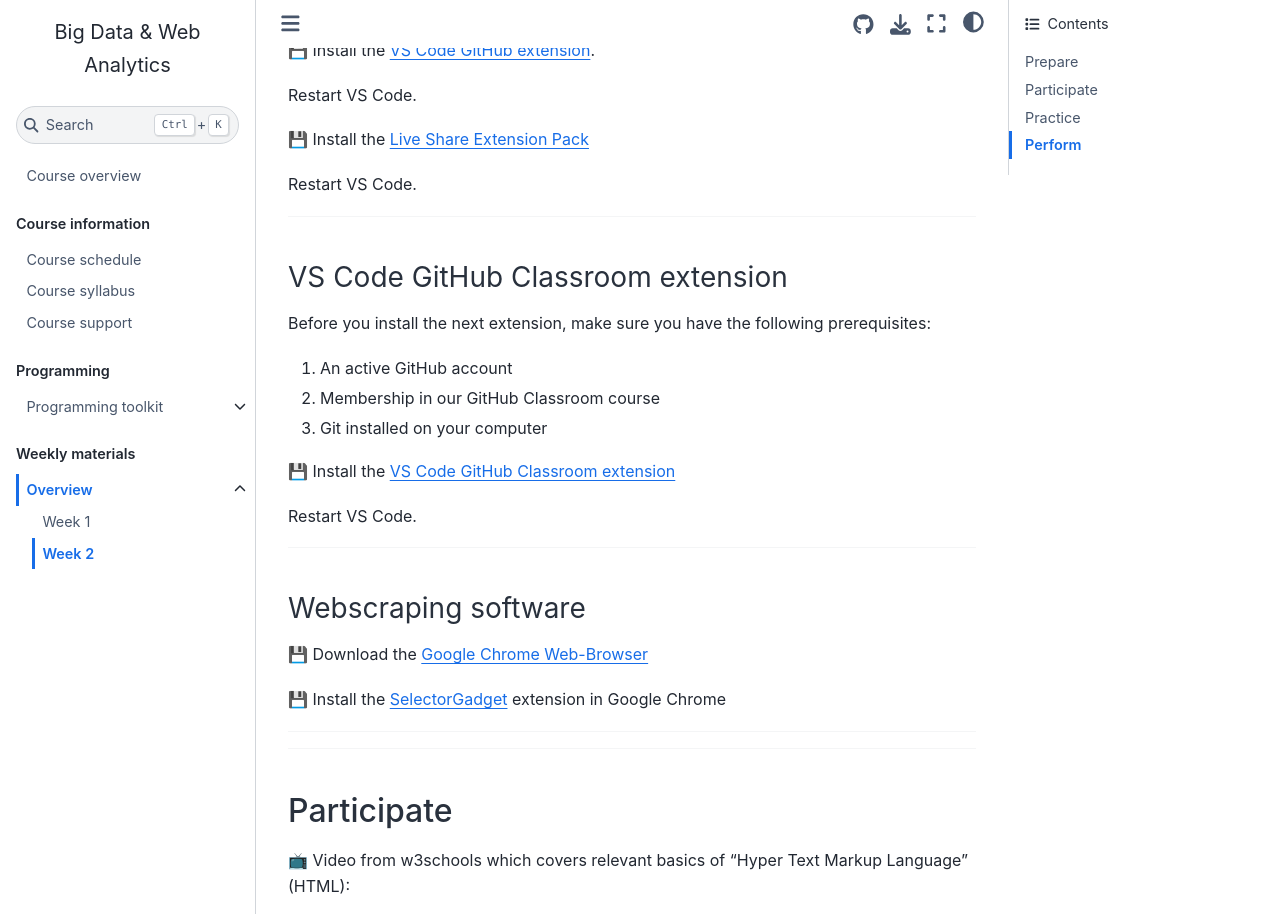
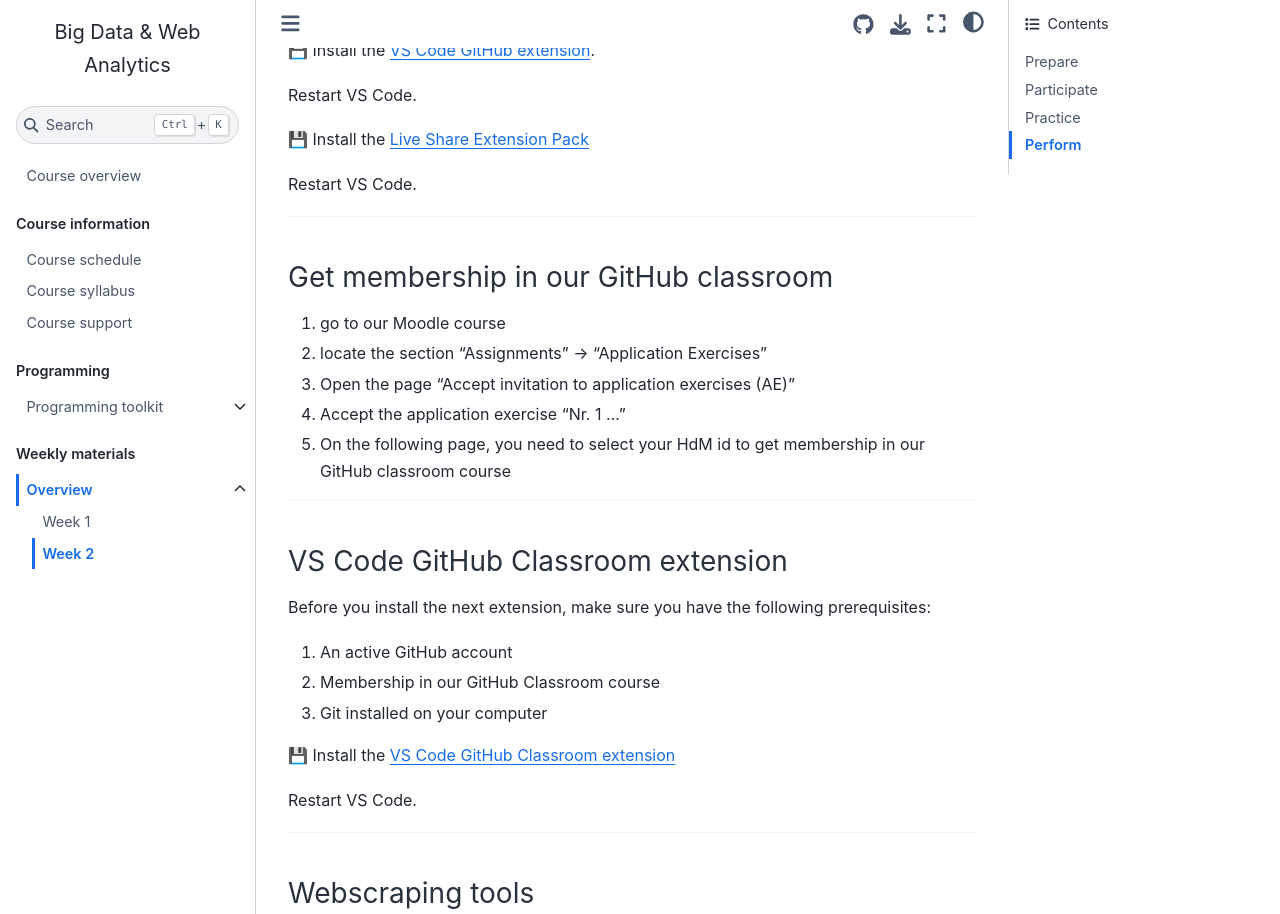
Before and after one commit to om2-ws22/website, a Jupyter Book: the page built from weeks/week2.md, in a window 1280 px wide and 1400 px high, scrolled down 595 px, cut to the strip 0-914 px from the top of the window. Built offline with Jupyter Book 1.0.4 settings and Sphinx 7.4.7 and the Sphinx Book theme 1.1.4, drawn with Linux system fonts in a browser that asks for light colours; comment, search, counter and statistics services are not loaded.

Commit message:
Update week2.md

```diff
--- a/weeks/week2.md
+++ b/weeks/week2.md
@@ -32,6 +32,17 @@
 
 ---
 
+### Get membership in our GitHub classroom
+
+
+1. go to our Moodle course
+2. locate the section "Assignments" -> "Application Exercises"
+3. Open the page "Accept invitation to application exercises (AE)"
+4. Accept the application exercise "Nr. 1 ..."
+5. On the following page, you need to select your HdM id to get membership in our GitHub classroom course
+
+---
+
 ### VS Code GitHub Classroom extension
 
 Before you install the next extension, make sure you have the following prerequisites:
@@ -40,13 +51,15 @@
 2. Membership in our GitHub Classroom course
 3. Git installed on your computer
 
+
 💾  Install the [VS Code GitHub Classroom extension](https://marketplace.visualstudio.com/items?itemName=GitHub.classroom&ssr=false#overview)
+
 
 Restart VS Code.
 
 ---
 
-### Webscraping software
+### Webscraping tools
 
 
 💾 Download the [Google Chrome Web-Browser](https://www.google.com/intl/de_de/chrome/)
```
